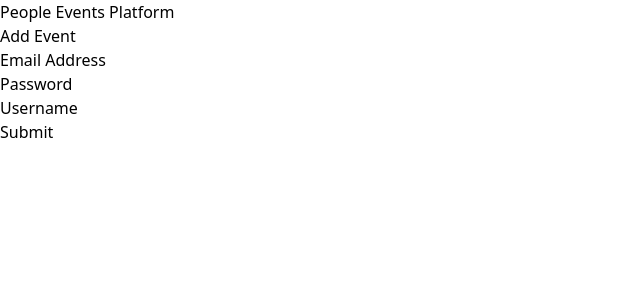
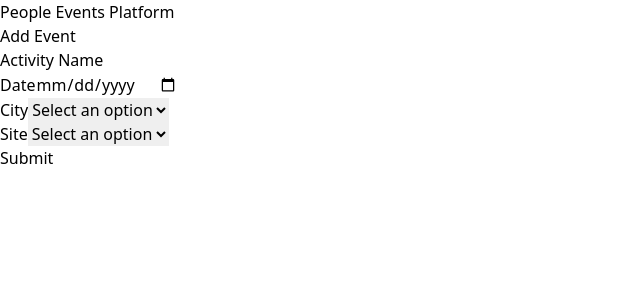
Before and after one commit to nicolaspenagos/people-events-platform, a React (Vite) app: page / in a window 1280 px wide. Shown: the top 300 px of the page, without its empty margins (0-640 px from the left). Built offline with nearby package versions, Linux system fonts and the light colour scheme.

Commit message:
Refactor: DynamicForm by replacing styled components with reusable components and adding select and date-type inputs

```diff
--- a/src/App.tsx
+++ b/src/App.tsx
@@ -7,40 +7,57 @@ import { useSelector } from "react-redux";
 import { selectUpcomingEvents } from "./store/events/selectors";
 import DynamicForm from "./components/DynamicForm";
 import { createValidator } from "./utiles/createValidator";
+import Button from "./components/Button";
 
 
 //Fields for the form - adjust to the folder architecture later.
 const fieldsEvent = [
   {
-    name: "email",
-    label: "Email Address",
-    type: "email",
+    name: "activityName",
+    label: "Activity Name",
+    type: "text",
     validate: createValidator({
-      required: "Email is required",
-      pattern: /^[^\s@]+@[^\s@]+\.[^\s@]+$/,
+      required: "Activity name is required",
+      minLength: 3,
+      maxLength: 50,
     }),
   },
   {
-    name: "password",
-    label: "Password",
-    type: "password",
+    name: "date",
+    label: "Date",
+    type: "date",
     validate: createValidator({
-      required: true,
-      minLength: 6,
-      maxLength: 20,
+      required: "Date is required",
     }),
   },
   {
-    name: "username",
-    label: "Username",
-    type: "text",
+    name: "city",
+    label: "City",
+    type: "select",
+    options: [
+      { value: "cali", label: "Cali" },
+      { value: "medellin", label: "Medellin" },
+      { value: "bogota", label: "Bogota" },
+    ],
     validate: createValidator({
-      required: true,
-      minLength: 4,
-      maxLength: 20,
+      required: "City is required",
     }),
   },
-]
+  {
+    name: "site",
+    label: "Site",
+    type: "select",
+    options: [
+      { value: "site_a", label: "Site A" },
+      { value: "site_b", label: "Site B" },
+      { value: "site_c", label: "Site C" },
+    ],
+    validate: createValidator({
+      required: "Site is required",
+    }),
+  },
+];
+
 
 function App() {
   const dispatch = useAppDispatch();
@@ -61,12 +78,12 @@ function App() {
         <h1 className="text-green-500 text-4xl font-bold">
           People Events Platform
         </h1>
-        <button
-          className="bg-green-500 p-2 rounded text-slate-800 font-bold"
+        <Button
+          className={"bg-green-500 p-2 rounded text-slate-800 font-bold"}
           onClick={addEvent}
         >
           Add Event
-        </button>
+        </Button>
       </div>
       <ul>
         {upcomingEvents.map((event) => (
@@ -79,6 +96,7 @@ function App() {
       </ul>
 
       <DynamicForm
+        title="Create new event"
         fields={fieldsEvent}
         onSubmit={(data) => console.log(data)}
       />
--- a/src/components/StyledButton.tsx
+++ b/src/components/Button.tsx
@@ -7,7 +7,7 @@ interface ButtonProps {
   type?: "button" | "submit" | "reset"; // Agregamos soporte para type
 }
 
-const StyledButton: React.FC<ButtonProps> = ({
+const Button: React.FC<ButtonProps> = ({
   onClick,
   children,
   className,
@@ -24,4 +24,4 @@ const StyledButton: React.FC<ButtonProps> = ({
   );
 };
 
-export default StyledButton;
+export default Button;
--- a/src/components/DynamicForm.tsx
+++ b/src/components/DynamicForm.tsx
@@ -1,9 +1,9 @@
 import React from "react";
 import { useForm, Controller } from "react-hook-form";
 import { DynamicFormProps } from "../store/events/types";
-import StyledLabel from "./StyledLabel";
-import StyledInput from "./StyledInput";
-import StyledButton from "./StyledButton";
+import Label from "./Label";
+import Input from "./Input";
+import Button from "./Button";
 
 const DynamicForm: React.FC<DynamicFormProps> = ({ fields, onSubmit }) => {
   const {
@@ -16,21 +16,54 @@ const DynamicForm: React.FC<DynamicFormProps> = ({ fields, onSubmit }) => {
     <form onSubmit={handleSubmit(onSubmit)} className="flex flex-col gap-4">
       {fields.map((field) => (
         <div key={field.name} className="flex flex-col gap-1">
-          <StyledLabel htmlFor={field.name}>{field.label}</StyledLabel>
+          <Label htmlFor={field.name}>{field.label}</Label>
 
           <Controller
             name={field.name}
             control={control}
             rules={{ validate: field.validate }}
-            render={({ field: controllerField }) => (
-              <StyledInput
+            render={({ field: controllerField }) => {
+              if (field.type === "select") {
+                return (
+                  <select
+                    id={field.name}
+                    value={controllerField.value || ""}
+                    onChange={controllerField.onChange}
+                    className={`border p-2 rounded ${errors[field.name] ? "border-red-500" : "border-gray-300"
+                      }`}
+                  >
+                    <option value="" disabled>
+                      Select an option
+                    </option>
+                    {field.options?.map((option) => (
+                      <option key={option.value} value={option.value}>
+                        {option.label}
+                      </option>
+                    ))}
+                  </select>
+                );
+              } else if (field.type === "date") {
+                return (
+                  <Input
+                    id={field.name}
+                    type="date"
+                    value={controllerField.value || ""}
+                    onChange={controllerField.onChange}
+                    error={!!errors[field.name]}
+                  />
+                );
+              } else {
+                return (
+                  <Input
                     id={field.name}
                     type={field.type}
                     value={controllerField.value}
                     onChange={controllerField.onChange}
                     error={!!errors[field.name]}
                   />
-            )}
+                );
+              }
+            }}
           />
 
           {errors[field.name] && (
@@ -41,7 +74,9 @@ const DynamicForm: React.FC<DynamicFormProps> = ({ fields, onSubmit }) => {
         </div>
       ))}
 
-      <StyledButton type="submit">Submit</StyledButton>
+
+
+      <Button type="submit">Submit</Button>
     </form>
   );
 };
--- a/src/store/events/types.ts
+++ b/src/store/events/types.ts
@@ -16,10 +16,13 @@ export interface FieldConfig {
   type: string;
   // Custom validation function
   validate?: (value: string) => string | undefined;
+  options?: { value: string; label: string }[];
 }
 
 //Interface for DynamicForm component props
 export interface DynamicFormProps {
+  // Form title
+  title: string;
   // Form fields configuration
   fields: FieldConfig[];
   // Action on form submission
```
Also changed, not shown: src/components/Input.tsx (renamed from src/components/StyledInput.tsx), src/components/Label.tsx (renamed from src/components/StyledLabel.tsx). Lines whose indentation alone changed are shown as unchanged.
